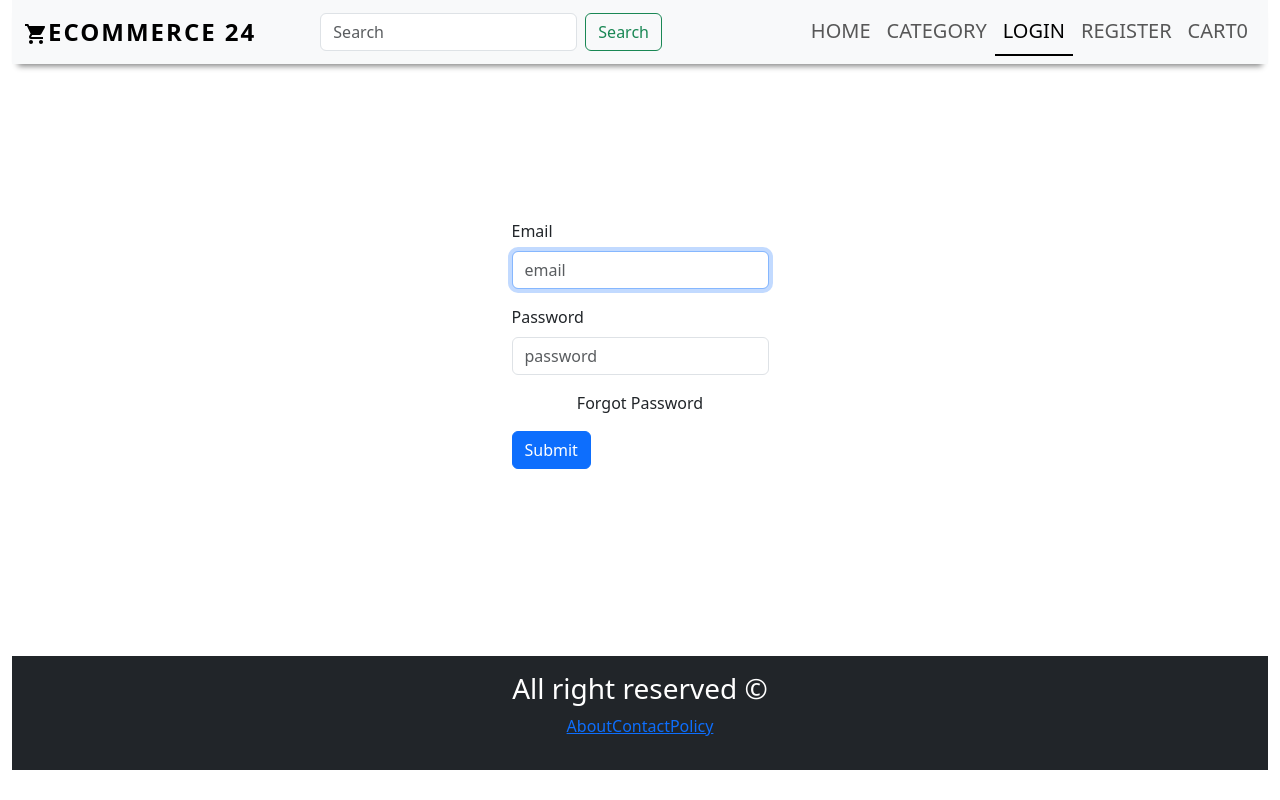
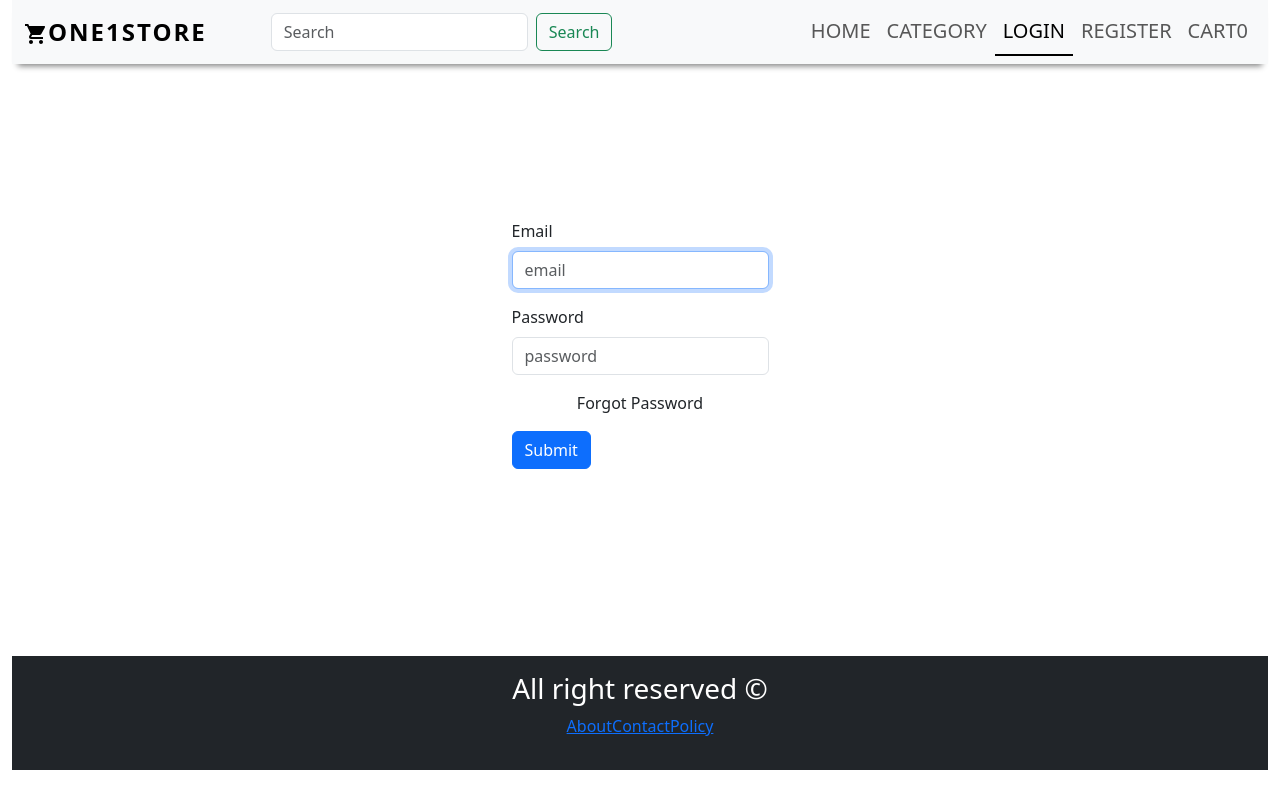
Before and after one commit to yaash1290/frontend-ecommerce, a React (Vite) app: page /login in a window 1280 px wide. Built offline with nearby package versions, Linux system fonts and the light colour scheme.

Commit message:
Update Header.jsx

```diff
--- a/src/components/layouts/Header.jsx
+++ b/src/components/layouts/Header.jsx
@@ -62,7 +62,7 @@ const Header = () => {
           <div className="collapse navbar-collapse" id="navbarTogglerDemo01">
             <Link className="navbar-brand" to={"/"}>
               <MdShoppingCart />
-              Ecommerce 24
+              One1Store
             </Link>
 
             <form className="d-flex" role="search" onSubmit={handleSearch}>
```
